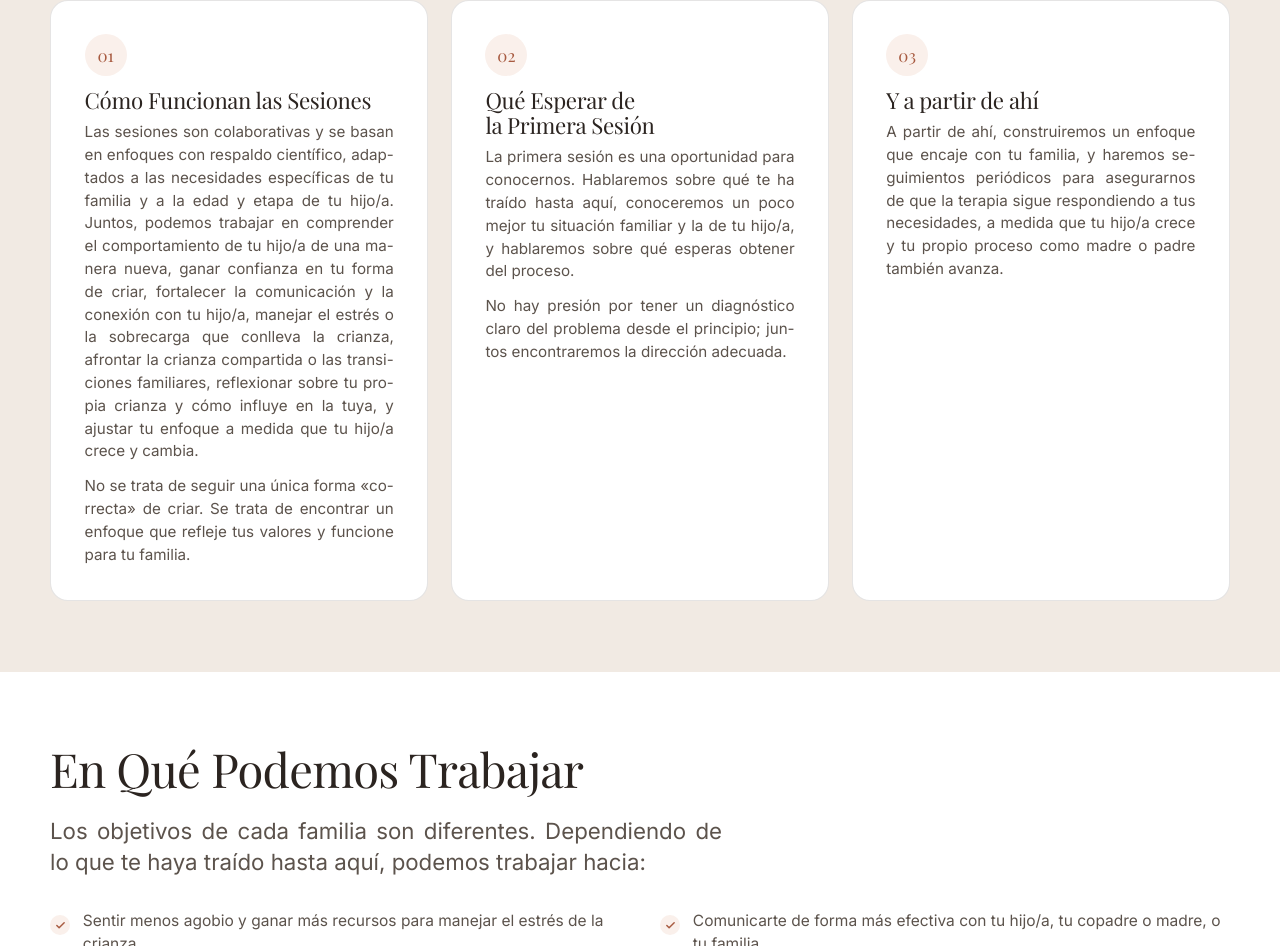
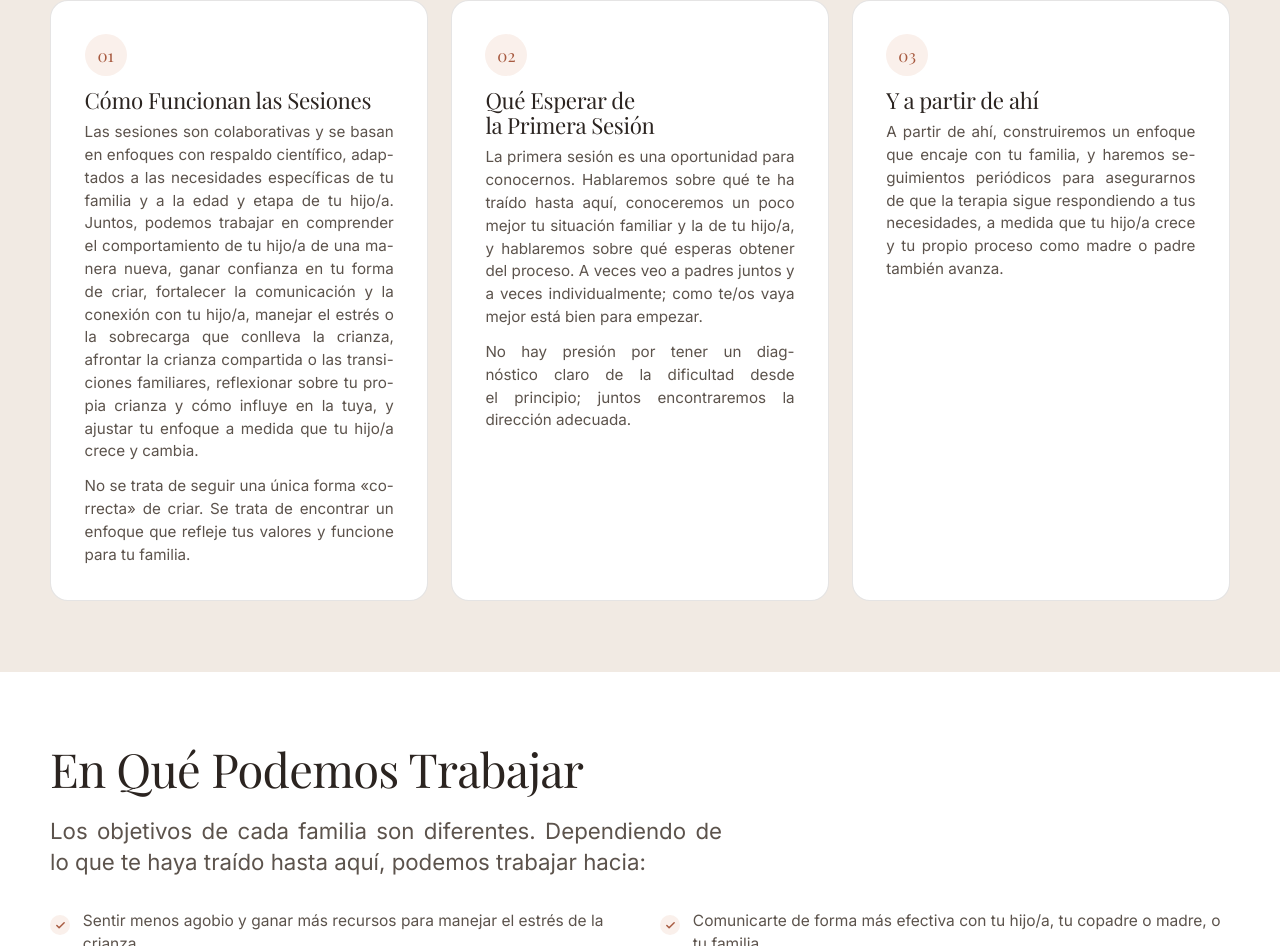
Before and after one commit to cristinamagrina/cristinamagrina-ca, a plain HTML site: page es/parents.html in a window 1280 px wide. Shown: the part 1321-2267 px from the top of the page. Drawn offline with nearby package versions, Linux system fonts and the light colour scheme.

Commit message:
Update Parents page step 2 tile text (ES)
Added sentence about seeing parents together or individually, and
changed problema to dificultad in the following sentence.

Co-Authored-By: Claude Sonnet 5 <noreply@anthropic.com>

```diff
--- a/es/parents.html
+++ b/es/parents.html
@@ -89,7 +89,7 @@
       <div class="tile reveal">
         <span class="tile__num">02</span>
         <h3>Qué Esperar de la Primera Sesión</h3>
-        <p>La primera sesión es una oportunidad para conocernos. Hablaremos sobre qué te ha traído hasta aquí, conoceremos un poco mejor tu situación familiar y la de tu hijo/a, y hablaremos sobre qué esperas obtener del proceso.</p><p>No hay presión por tener un diagnóstico claro del problema desde el principio; juntos encontraremos la dirección adecuada.</p>
+        <p>La primera sesión es una oportunidad para conocernos. Hablaremos sobre qué te ha traído hasta aquí, conoceremos un poco mejor tu situación familiar y la de tu hijo/a, y hablaremos sobre qué esperas obtener del proceso. A veces veo a padres juntos y a veces individualmente; como te/os vaya mejor está bien para empezar.</p><p>No hay presión por tener un diagnóstico claro de la dificultad desde el principio; juntos encontraremos la dirección adecuada.</p>
       </div>
       <div class="tile reveal">
         <span class="tile__num">03</span>
```
